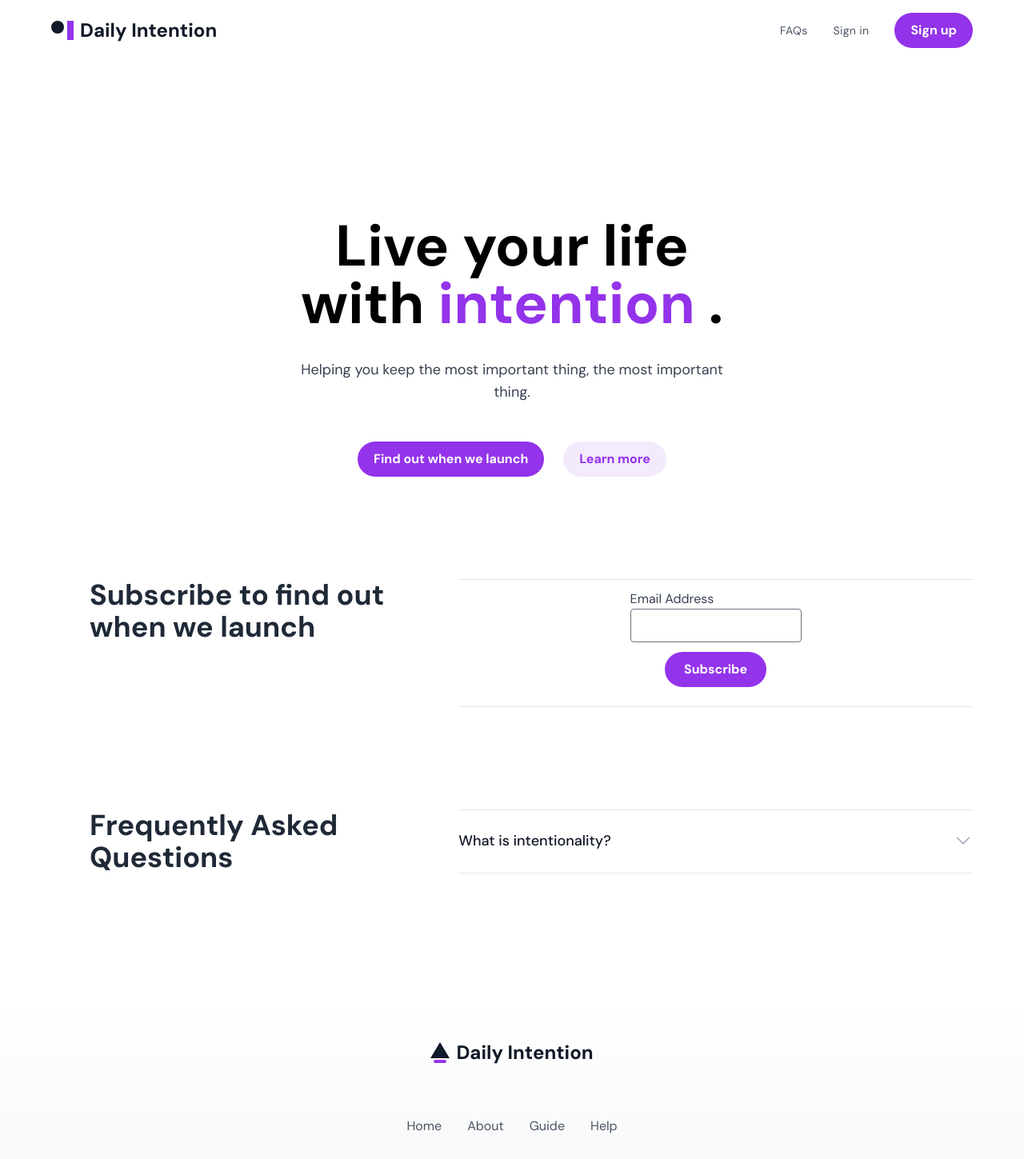
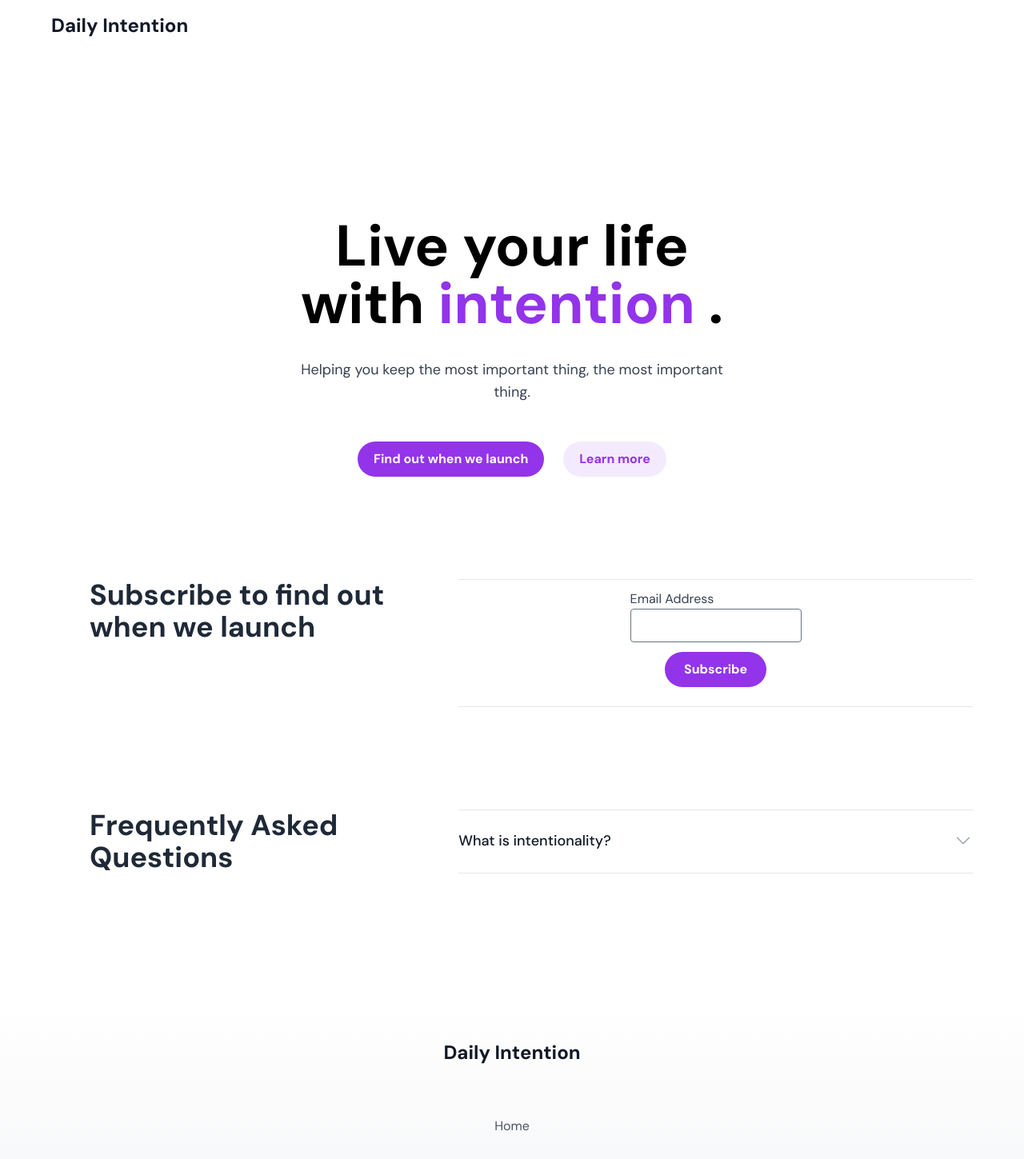
Before and after one commit to dailyintentionco/dailyintentionco.githb.io, a plain HTML site: page index.html in a window 1280 px wide. Shown: the top 1449 px of the page at 80% size. Drawn offline with Linux system fonts and the light colour scheme.

Commit message:
Removes hamburger menu and logo

```diff
--- a/index.html
+++ b/index.html
@@ -19,42 +19,8 @@
                     <input aria-hidden="true" type="checkbox" name="toggle_nav" id="toggle_nav" class="peer hidden">
                     <div class="relative z-20 flex w-full justify-between md:px-0 lg:w-max">
                         <a href="/" aria-label="logo" class="flex items-center space-x-2">
-                            <div aria-hidden="true" class="flex space-x-1">
-                                <div class="h-4 w-4 rounded-full bg-gray-900 dark:bg-white"></div>
-                                <div class="h-6 w-2 bg-primary"></div>
-                            </div>
                             <span class="text-2xl font-bold text-gray-900 dark:text-white">Daily Intention</span>
                         </a>
-
-                        <div class="relative flex max-h-10 items-center lg:hidden">
-                            <label role="button" for="toggle_nav" aria-label="humburger" id="hamburger" class="relative -mr-6 p-6">
-                                <div aria-hidden="true" id="line" class="m-auto h-0.5 w-5 rounded bg-sky-900 transition duration-300 dark:bg-gray-300"></div>
-                                <div aria-hidden="true" id="line2" class="m-auto mt-2 h-0.5 w-5 rounded bg-sky-900 transition duration-300 dark:bg-gray-300"></div>
-                            </label>
-                        </div>
-                    </div>
-                    <div aria-hidden="true" class="fixed inset-0 z-10 h-screen w-screen origin-bottom scale-y-0 bg-white/70 backdrop-blur-2xl transition duration-500 peer-checked:origin-top peer-checked:scale-y-100 dark:bg-gray-900/70 lg:hidden"></div>
-                    <div class="invisible absolute top-full left-0 z-20 w-full origin-top translate-y-1 scale-95 flex-col flex-wrap justify-end gap-6 rounded-3xl border border-gray-100 bg-white p-8 opacity-0 shadow-2xl shadow-gray-600/10 transition-all duration-300 peer-checked:visible peer-checked:scale-100 peer-checked:opacity-100 dark:border-gray-700 dark:bg-gray-800 dark:shadow-none lg:visible lg:relative lg:flex lg:w-7/12 lg:translate-y-0 lg:scale-100 lg:flex-row lg:items-center lg:gap-0 lg:border-none lg:bg-transparent lg:p-0 lg:opacity-100 lg:shadow-none lg:peer-checked:translate-y-0">
-                        <div class="w-full text-gray-600 dark:text-gray-200 lg:w-auto lg:pr-4 lg:pt-0">
-                            <ul class="flex flex-col gap-6 tracking-wide lg:flex-row lg:gap-0 lg:text-sm">
-                                <li>
-                                    <a href="#faqs" class="block transition hover:text-primary dark:hover:text-white md:px-4">
-                                        <span>FAQs</span>
-                                    </a>
-                                </li>
-                                <li>
-                                    <a class="block transition hover:text-primary dark:hover:text-white md:px-4" href="/users/sign_in">
-                                        <span>Sign in</span>
-                                    </a>
-                                </li>
-                            </ul>
-                        </div>
-
-                        <div class="mt-12 lg:mt-0">
-                            <a class="before:bg-primary button-element" href="/users/sign_up">
-                                <span class="text-white button-element">Sign up</span>
-                            </a>
-                        </div>
                     </div>
                 </div>
 
@@ -208,25 +174,12 @@
         <div class="mx-auto max-w-6xl px-6 md:px-12 lg:px-6 xl:px-0">
 
             <a href="/" aria-label="logo" class="flex items-center justify-center space-x-2">
-                <div aria-hidden="true" class="flex flex-col space-y-0.5">
-                    <div class="h-0 w-0 border-l-[12px] border-r-[12px] border-b-[20px] border-transparent border-b-gray-900 dark:border-b-white"></div>
-                    <div class="mx-auto h-1 w-4 rounded-full bg-primary"></div>
-                </div>
                 <span class="text-2xl font-bold text-gray-900 dark:text-white">Daily Intention</span>
             </a>
 
             <ul role="list" class="mt-12 flex flex-wrap items-center justify-center gap-4 py-4 text-gray-600 dark:text-gray-400 sm:gap-8">
                 <li role="listitem">
                     <a class="duration-300 hover:text-primary dark:hover:text-white" href="/">Home</a>
-                </li>
-                <li role="listitem">
-                    <a class="duration-300 hover:text-primary dark:hover:text-white" href="/about">About</a>
-                </li>
-                <li role="listitem">
-                    <a class="duration-300 hover:text-primary dark:hover:text-white" href="/guide">Guide</a>
-                </li>
-                <li role="listitem">
-                    <a class="duration-300 hover:text-primary dark:hover:text-white" href="/help">Help</a>
                 </li>
             </ul>
 
```
